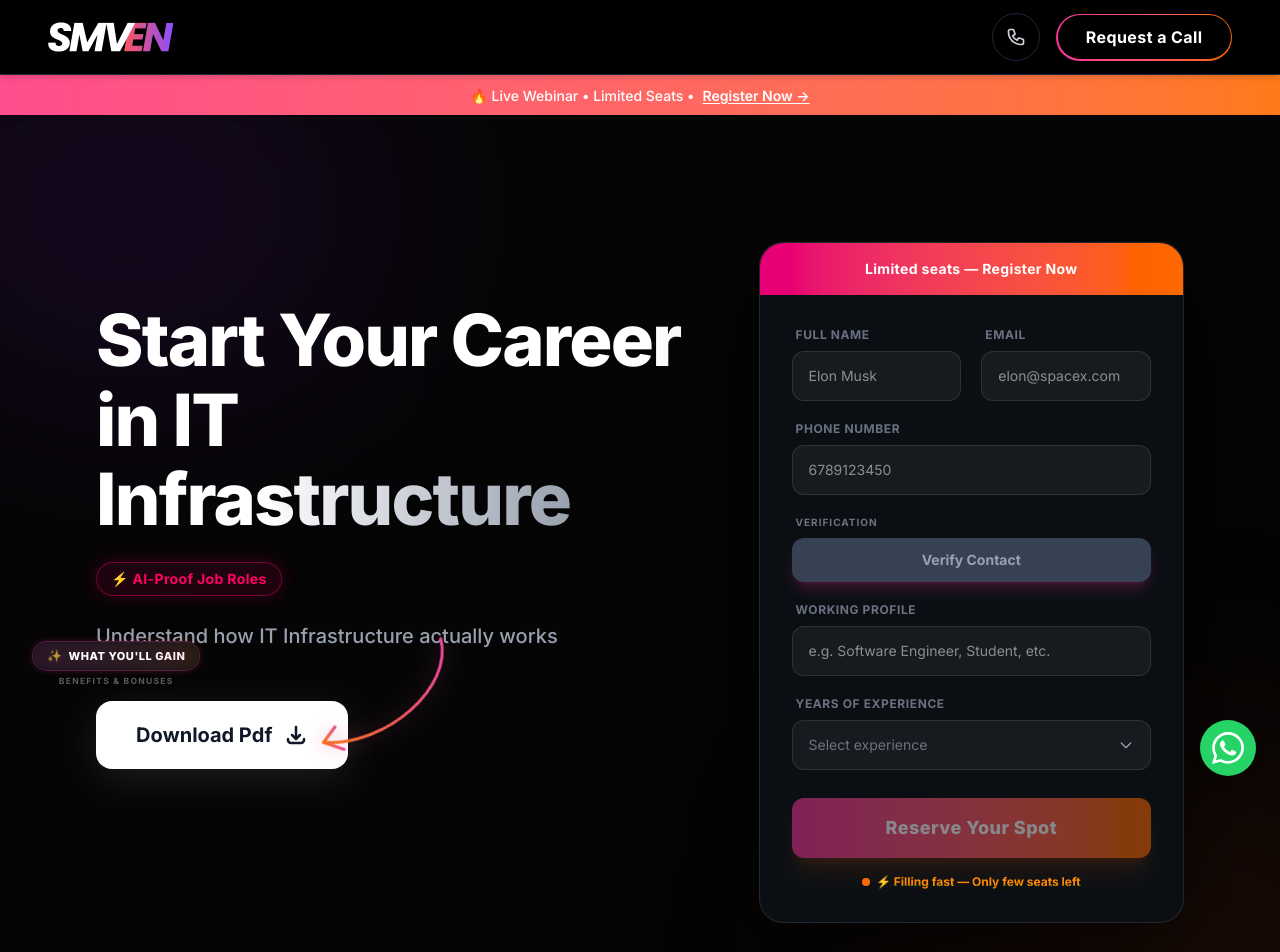
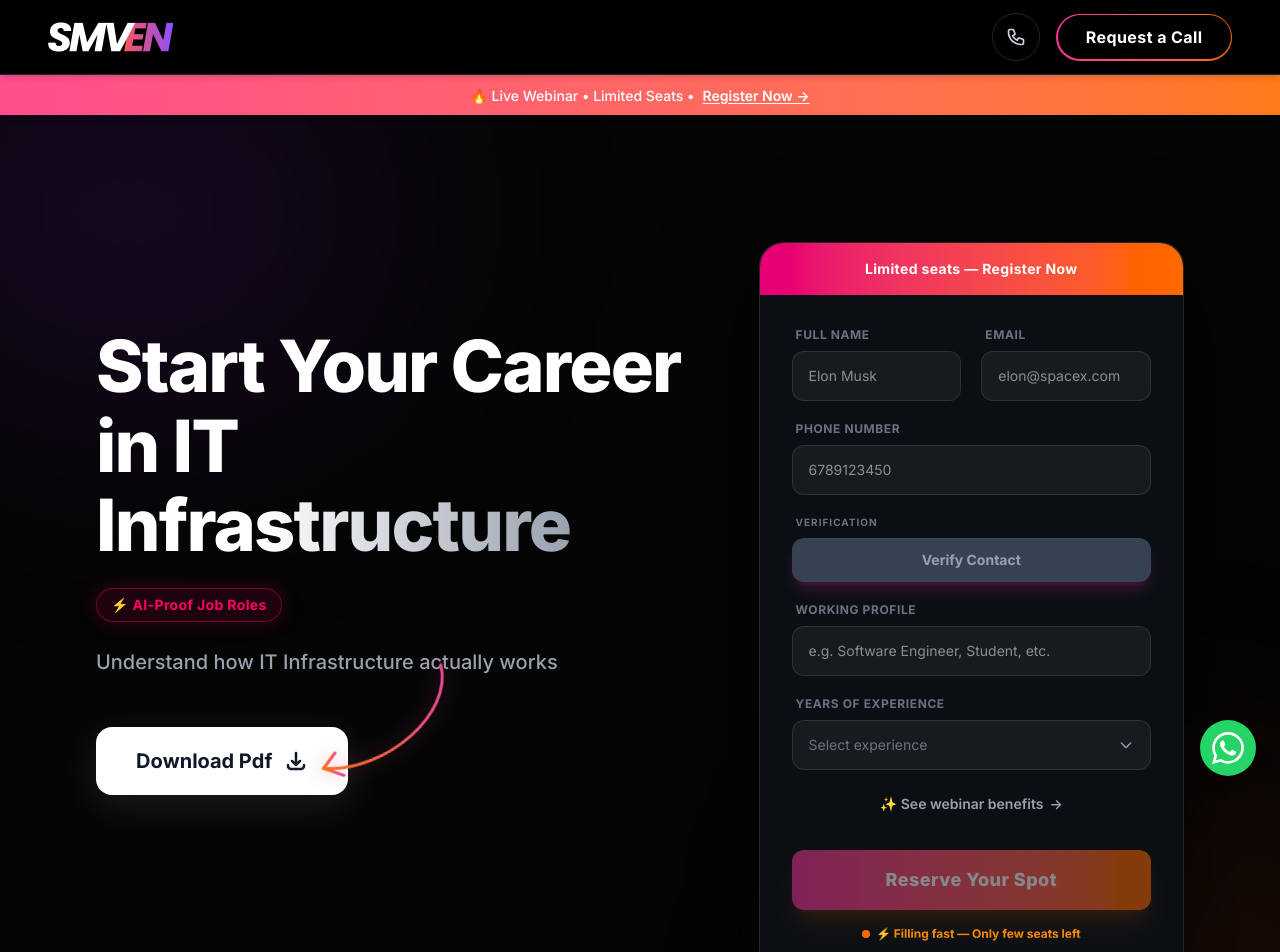
Before and after one commit to Yaswanth-rajana/svm, a React (Vite) app in the folder frontend/: page / in a window 1280 px wide. Shown: the top 952 px of the page. Built offline with nearby package versions, Linux system fonts and the light colour scheme.

Commit message:
testing changes 3

```diff
--- a/frontend/src/App.jsx
+++ b/frontend/src/App.jsx
@@ -13,7 +13,6 @@ import FaqSection from './components/sections/FaqSection'
 import Footer from './components/layout/Footer'
 import LeadModal from './components/ui/LeadModal'
 import BenefitsModal from './components/ui/BenefitsModal'
-import BenefitsFloat from './components/ui/BenefitsFloat'
 import WhatsAppFloat from './components/ui/WhatsAppFloat'
 
 import AnnouncementBar from './components/layout/AnnouncementBar'
@@ -42,7 +41,6 @@ function App() {
       </main>
       <LeadModal />
       <BenefitsModal />
-      <BenefitsFloat />
       <WhatsAppFloat />
     </div>
   )
--- a/frontend/src/components/sections/HeroSection.jsx
+++ b/frontend/src/components/sections/HeroSection.jsx
@@ -7,6 +7,7 @@ import { openLeadModal } from '../../utils/modalEvents'
 import OtpVerification from '../ui/OtpVerification'
 import { handleRazorpayPayment } from '../../utils/payment'
 import { normalizePhone } from '../../utils/phone'
+import BenefitsLink from '../ui/BenefitsLink'
 
 const EXPERIENCE_OPTIONS = ['Fresher', '1–3 years', '3–5 years', '5+ years'];
 
@@ -309,6 +310,8 @@ function HeroSection() {
                     />
                   </div>
 
+                  <BenefitsLink />
+
                   <div className="pt-2">
                     <button type="submit" disabled={!isPhoneVerified || loadingAction === "submit"} className={`w-full bg-gradient-to-r from-pink-500 to-orange-500 text-white py-4 rounded-xl shadow-xl shadow-orange-500/20 hover:scale-[1.02] active:scale-[0.98] transition-all font-extrabold text-lg tracking-wide ${(!isPhoneVerified || loadingAction === "submit") ? 'opacity-50 cursor-not-allowed' : ''}`}>
                       {loadingAction === "submit" ? "Reserving..." : "Reserve Your Spot"}
--- a/frontend/src/components/ui/BenefitsFloat.jsx
+++ /dev/null
@@ -1,44 +0,0 @@
-import { motion } from 'framer-motion';
-import { openBenefitsModal } from '../../utils/benefitsModalEvents';
-
-const BenefitsFloat = () => {
-  return (
-    <div className="fixed left-6 bottom-28 md:left-8 z-[9998] flex flex-col items-center gap-1">
-      <motion.button
-        initial={{ opacity: 0, x: -30, scale: 0.9 }}
-        animate={{ opacity: 1, x: 0, scale: 1 }}
-        transition={{ duration: 0.4, delay: 0.2, type: 'spring', stiffness: 200 }}
-        whileHover={{
-          scale: 1.03,
-          boxShadow: "0 0 12px rgba(236,72,153,0.25), 0 0 8px rgba(249,115,22,0.12)"
-        }}
-        whileTap={{ scale: 0.97 }}
-        onClick={openBenefitsModal}
-        className="flex items-center gap-1.5 px-3.5 py-1.5 rounded-full bg-[#11161d]/90 backdrop-blur-xl border border-pink-500/25 text-white font-extrabold text-[10px] md:text-[11px] tracking-wider uppercase cursor-pointer transition-all duration-300"
-        style={{
-          boxShadow: "0 0 6px rgba(236,72,153,0.1)"
-        }}
-      >
-        {/* Subtle Pink -> Orange Gradient Border Glow */}
-        <div className="absolute -inset-[1px] rounded-full bg-gradient-to-r from-pink-500 to-orange-500 opacity-12 blur-xs -z-10 hover:opacity-35 transition-opacity"></div>
-
-        <span className="text-pink-400 text-[10px] md:text-xs animate-[pulse_1.5s_infinite]">✨</span>
-        <span className="bg-gradient-to-r from-white via-white to-pink-100 bg-clip-text text-transparent">
-          What You'll Gain
-        </span>
-      </motion.button>
-
-      {/* Tiny Microcopy for discoverability */}
-      <motion.span
-        initial={{ opacity: 0 }}
-        animate={{ opacity: 0.35 }}
-        transition={{ delay: 0.6 }}
-        className="text-[8.5px] font-bold text-white uppercase tracking-[0.15em] select-none pointer-events-none drop-shadow-[0_1px_2px_rgba(0,0,0,0.5)]"
-      >
-        Benefits & Bonuses
-      </motion.span>
-    </div>
-  );
-};
-
-export default BenefitsFloat;
--- /dev/null
+++ b/frontend/src/components/ui/BenefitsLink.jsx
@@ -0,0 +1,18 @@
+import { openBenefitsModal } from '../../utils/benefitsModalEvents';
+
+const BenefitsLink = () => {
+  return (
+    <div className="flex justify-center w-full pt-1 pb-2">
+      <button
+        type="button"
+        onClick={openBenefitsModal}
+        className="group inline-flex items-center gap-1.5 text-xs sm:text-sm font-semibold text-zinc-400 hover:text-pink-400 transition-colors duration-250 cursor-pointer select-none bg-transparent border-0 p-0 outline-none"
+      >
+        <span>✨ See webinar benefits</span>
+        <span className="inline-block transition-transform duration-200 group-hover:translate-x-0.5">→</span>
+      </button>
+    </div>
+  );
+};
+
+export default BenefitsLink;
--- a/frontend/src/components/ui/LeadModal.jsx
+++ b/frontend/src/components/ui/LeadModal.jsx
@@ -4,6 +4,7 @@ import Input from './Input';
 import OtpVerification from './OtpVerification';
 import { handleRazorpayPayment } from '../../utils/payment';
 import { normalizePhone } from '../../utils/phone';
+import BenefitsLink from './BenefitsLink';
 
 const EXPERIENCE_OPTIONS = ['Fresher', '1–3 years', '3–5 years', '5+ years'];
 
@@ -361,6 +362,8 @@ const LeadModal = () => {
                   />
                 </div>
 
+                <BenefitsLink />
+
                 <div className="pt-2">
                   <button
                     type="submit"
```
